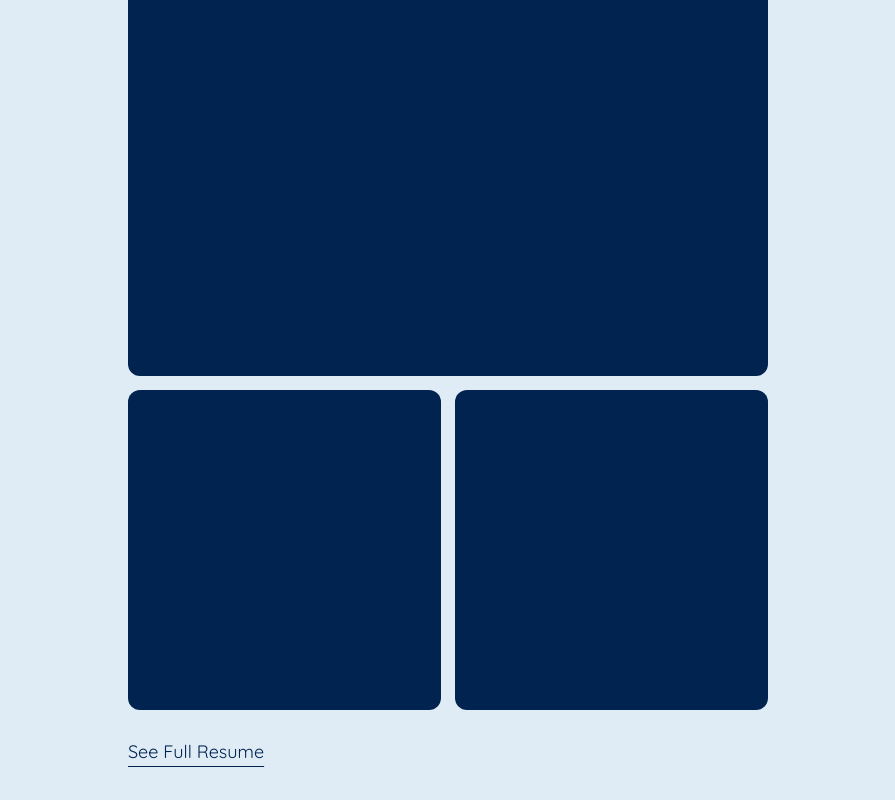
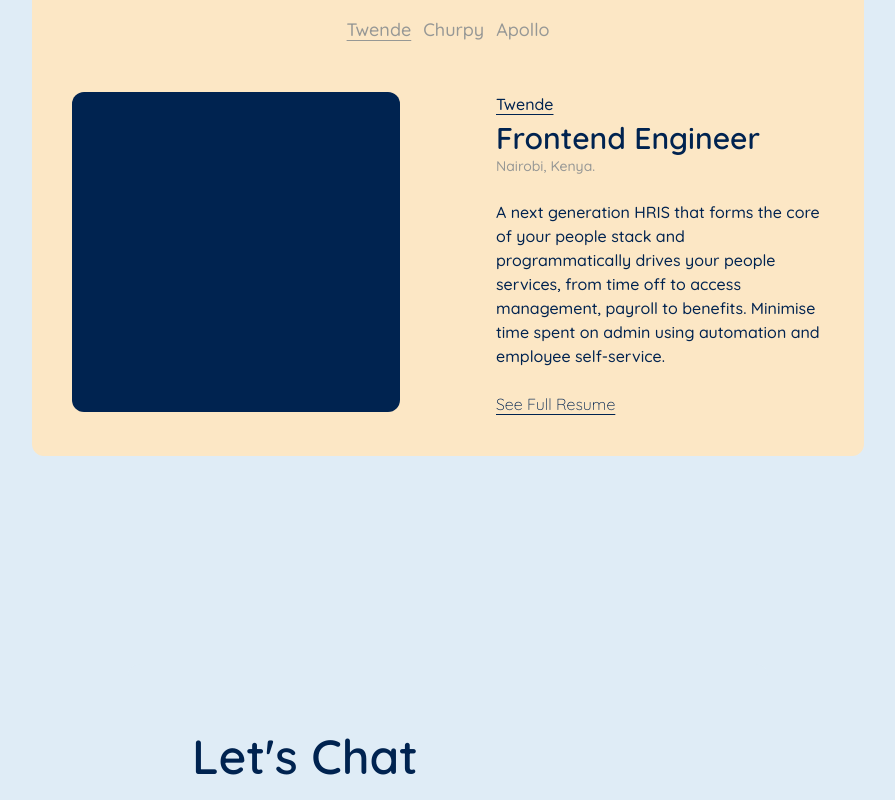
Before and after one commit to kd-kinuthiadavid/kinuthiadavid, a Next.js app: page / in a window 1280 px wide. Shown: the part 4320-5120 px from the top of the page, without its empty margins (192-1087 px from the left). Built offline with nearby package versions, Linux system fonts and the light colour scheme.

Commit message:
feat: add content for the experience section

```diff
--- a/src/components/Experience.tsx
+++ b/src/components/Experience.tsx
@@ -1,18 +1,93 @@
 /* eslint-disable react/no-unescaped-entities */
 import React, { useEffect, useState } from "react";
 import { useInView } from "react-intersection-observer";
+import ExperienceItem from "./ExperienceItem";
 
 interface Props {
   updateParentBgColor: (bgColor: string) => void;
 }
 
+interface Tab {
+  name: string;
+  isActive: boolean;
+}
+
+interface Experience {
+  name: string;
+  title: string;
+  location: string;
+  URL: string;
+  description: string;
+}
+
 const Experience = ({ updateParentBgColor }: Props) => {
   const [textColor, setTextColor] = useState("kd-primary");
   const [bgColor, setBgColor] = useState("kd-yellow");
+  const [tabs, setTabs] = useState<Tab[]>([
+    { name: "Twende", isActive: true },
+    { name: "Churpy", isActive: false },
+    { name: "Apollo", isActive: false },
+  ]);
+  const [epxperiences, setExperiences] = useState<Experience[]>([
+    {
+      name: "Twende",
+      title: "Frontend Engineer",
+      location: "Nairobi, Kenya.",
+      URL: "https://www.twende.app/",
+      description: `A next generation HRIS that forms the core of
+      your people stack and programmatically drives
+      your people services, from time off to access
+      management, payroll to benefits. Minimise time
+      spent on admin using automation and
+      employee self-service.`,
+    },
+    {
+      name: "Churpy",
+      title: "Senior Frontend Engineer",
+      location: "Nairobi, Kenya.",
+      URL: "https://churpy.co/",
+      description: `A next generation HRIS that forms the core of
+      your people stack and programmatically drives
+      your people services, from time off to access
+      management, payroll to benefits. Minimise time
+      spent on admin using automation and
+      employee self-service.`,
+    },
+    {
+      name: "Apollo",
+      title: "Fullstack Engineer",
+      location: "North Carolina, USA.",
+      URL: "https://www.apolloapi.io/",
+      description: `A next generation HRIS that forms the core of
+      your people stack and programmatically drives
+      your people services, from time off to access
+      management, payroll to benefits. Minimise time
+      spent on admin using automation and
+      employee self-service.`,
+    },
+  ]);
+  const [selectedExperience, setSelectedExperience] = useState<Experience>(
+    epxperiences[0]
+  );
 
   const { ref, inView, entry } = useInView({
     threshold: 1,
   });
+
+  function selectTab(name: string) {
+    const updatedTabs = tabs.map((tab, idx) => {
+      if (tab.name === name) {
+        tab.isActive = true;
+      } else {
+        tab.isActive = false;
+      }
+
+      return tab;
+    });
+
+    setTabs(updatedTabs);
+    setSelectedExperience(epxperiences.filter((exp) => exp.name === name)[0]);
+  }
 
   useEffect(() => {
     if (inView && entry && entry.isIntersecting) {
@@ -23,7 +98,7 @@
   }, [inView, entry]);
   return (
     <div
-      className={`text-${textColor} w-[90%] md:w-[75%] xl:w-[50%] pt-32 2xl:pt-40 flex flex-col gap-y-7`}
+      className={`text-${textColor} w-[90%] md:w-[75%] xl:w-[65%] 2xl:w-[50%] pt-32 2xl:pt-40 flex flex-col gap-y-7`}
     >
       <div className="flex justify-between items-center bg-kd-yellow text-kd-primary p-16 rounded-xl">
         <h2
@@ -34,15 +109,25 @@
         </h2>
       </div>
       <div className="flex flex-col gap-y-3.5">
-        <div className={`bg-${bgColor} w-full h-[25rem] rounded-xl`}></div>
-        <div className="flex flex-col md:flex-row gap-3.5 w-full">
-          <div className={`bg-${bgColor} w-full h-[20rem] rounded-xl`}></div>
-          <div className={`bg-${bgColor} w-full h-[20rem] rounded-xl`}></div>
+        <div
+          className={`bg-kd-yellow-light w-full h-full rounded-xl flex gap-12 flex-col justify-start items-center p-10`}
+        >
+          <div className="flex gap-3">
+            {tabs.map((tab, idx) => (
+              <p
+                key={idx}
+                className={`font-medium text-lg capitalize opacity-40 cursor-pointer ${
+                  tab.isActive && "opacity-100 underline underline-offset-4"
+                }`}
+                onClick={() => selectTab(tab.name)}
+              >
+                {tab.name}
+              </p>
+            ))}
+          </div>
+          <ExperienceItem {...selectedExperience} />
         </div>
       </div>
-      <p className="text-lg capitalize underline underline-offset-8 cursor-pointer hover:scale-95">
-        see full resume
-      </p>
     </div>
   );
 };
--- /dev/null
+++ b/src/components/ExperienceItem.tsx
@@ -0,0 +1,42 @@
+import React from "react";
+
+interface Props {
+  name: string;
+  title: string;
+  location: string;
+  URL: string;
+  description: string;
+}
+
+const ExperienceItem = ({ name, title, location, URL, description }: Props) => {
+  return (
+    <div className="flex flex-col justify-between gap-x-24 gap-y-6 md:flex-row w-full">
+      <div className="md:w-[50%] h-[20rem] bg-kd-primary rounded-xl"></div>
+      <div className="md:w-[50%] flex flex-col gap-y-6">
+        <div className="flex flex-col gap-y-1">
+          <a
+            href={URL}
+            target="_blank"
+            className="font-medium text-base underline underline-offset-4 capitalize"
+          >
+            {name}
+          </a>
+          <div>
+            <p className="font-semibold text-3xl break-words">{title}</p>
+            <div className="flex items-center gap-x-1">
+              <small className="font-medium text-sm opacity-40">
+                {location}
+              </small>
+            </div>
+          </div>
+        </div>
+        <p className="font-medium text-base 2xl:text-lg">{description}</p>
+        <a className="font-light text-base capitalize underline underline-offset-4 hover:scale-95">
+          see full resume
+        </a>
+      </div>
+    </div>
+  );
+};
+
+export default ExperienceItem;
--- a/tailwind.config.ts
+++ b/tailwind.config.ts
@@ -17,6 +17,7 @@
         "kd-soft-pink": "#F8BDC4",
         "kd-lime": "#DEF6CA",
         "kd-yellow": "#FAD6A2",
+        "kd-yellow-light": "#FCE7C5",
         "kd-hard-pink": "#c7386d",
         "kd-primary": "#002350",
         "kd-primary-light": "#D7EAE0",
```
